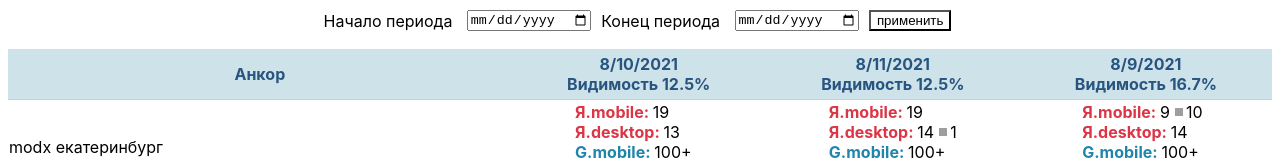
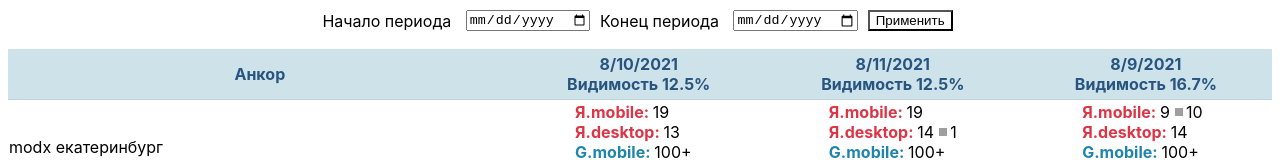
Before and after one commit to ie4fb/react_table, a React (Create React App) app: page / in a window 1280 px wide. Shown: the top 160 px of the page. Built offline with nearby package versions, Linux system fonts and the light colour scheme; grey boxes are pictures that could not be loaded.

Commit message:
button fix

```diff
--- a/src/components/table/index.js
+++ b/src/components/table/index.js
@@ -350,7 +350,7 @@ export default function Table({ rawData }) {
         <span>Конец периода&nbsp;</span>{' '}
         <input onChange={checkValidity} ref={dateToRef} id='to' type='date' />
         <button className={styles.button} onClick={applyDateFilter}>
-          применить
+          Применить
         </button>
       </div>
       <table className={styles.container}>
```
